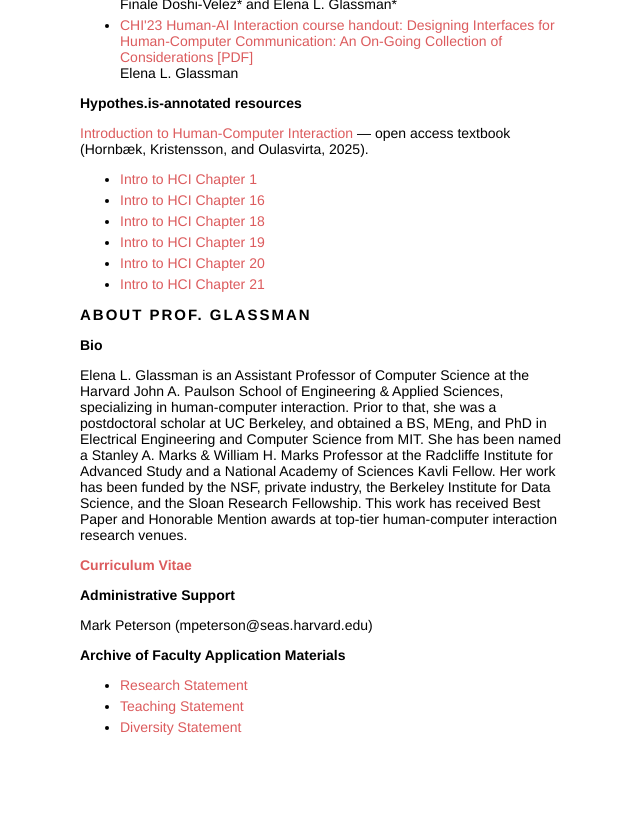
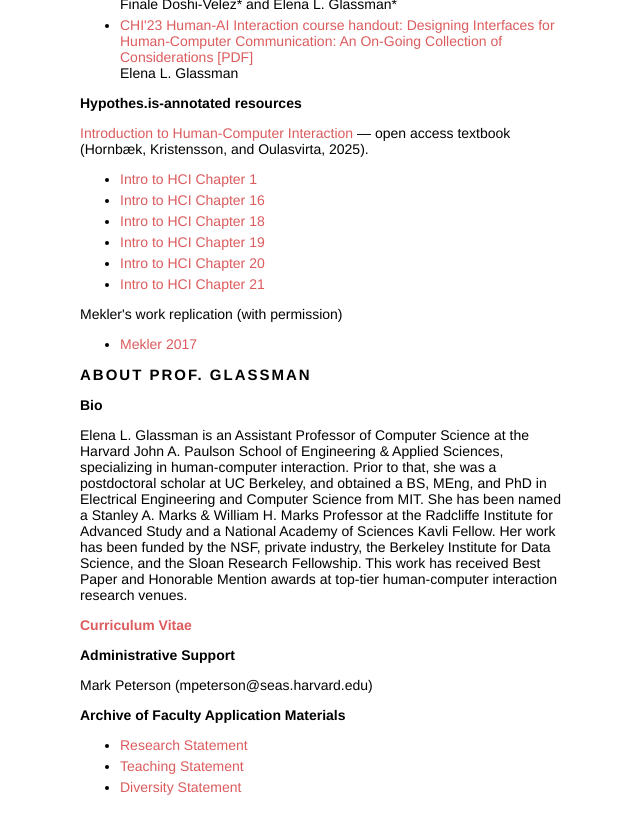
Before and after one commit to eglassman/eglassman.github.io, a Jekyll site: the page built from index.html, in a window 1280 px wide and 900 px high, scrolled down 9171 px. Shown: the top 834 px of the window, without its empty margins (163-803 px from the left). Built offline with Jekyll 4.4.1, drawn with Linux system fonts in a browser that asks for light colours.

Commit message:
adding new Mekler paper

```diff
--- a/index.html
+++ b/index.html
@@ -516,6 +516,11 @@
         <li><a href="/annotated_works/Intro_to_HCI_20_Automation.pdf">Intro to HCI Chapter 20</a></li>
         <li><a href="/annotated_works/Intro_to_HCI_21_Rationality.pdf">Intro to HCI Chapter 21</a></li>
       </ul>
+      <p>
+        Mekler's work replication (with permission)</p>
+      <ul>
+        <li><a href="/annotated_works/mekler17.pdf">Mekler 2017</a></li>
+      </ul>
       <!-- <ol>
         <li><em><a href="papers/Rebecca_PLATEAU.pdf">Approaching polyglot programming: what can we learn from bilingualism studies?</a></em><br/>Rebecca Hao and Elena Glassman. PLATEAU Workshop 2019.</li>
       <li><em><a href="https://andrewhead.info/assets/pdf/scooping-examples.pdf">Interactive Extraction of Examples from Existing Code</a></em>.<br/>Andrew Head, Elena Glassman, Björn Hartmann, and Marti Hearst. CHI 2018.<br/>(<a href="https://andrewhead.info/assets/pdf/scooping-examples-auxiliary-material.pdf">supplemental material</a>) (<a href="https://andrewhead.info/assets/pdf/scooping-examples-slides.pdf">slides</a>) (<a href="https://codescoop.berkeley.edu">demo</a>) (<a href="https://www.youtube.com/watch?v=RYbhnRDbvyY">video</a>) (<a href="https://www.youtube.com/watch?v=sIpSS-F1Ltg">teaser</a>)</li>
```
Also changed, not shown: 1 other file.
